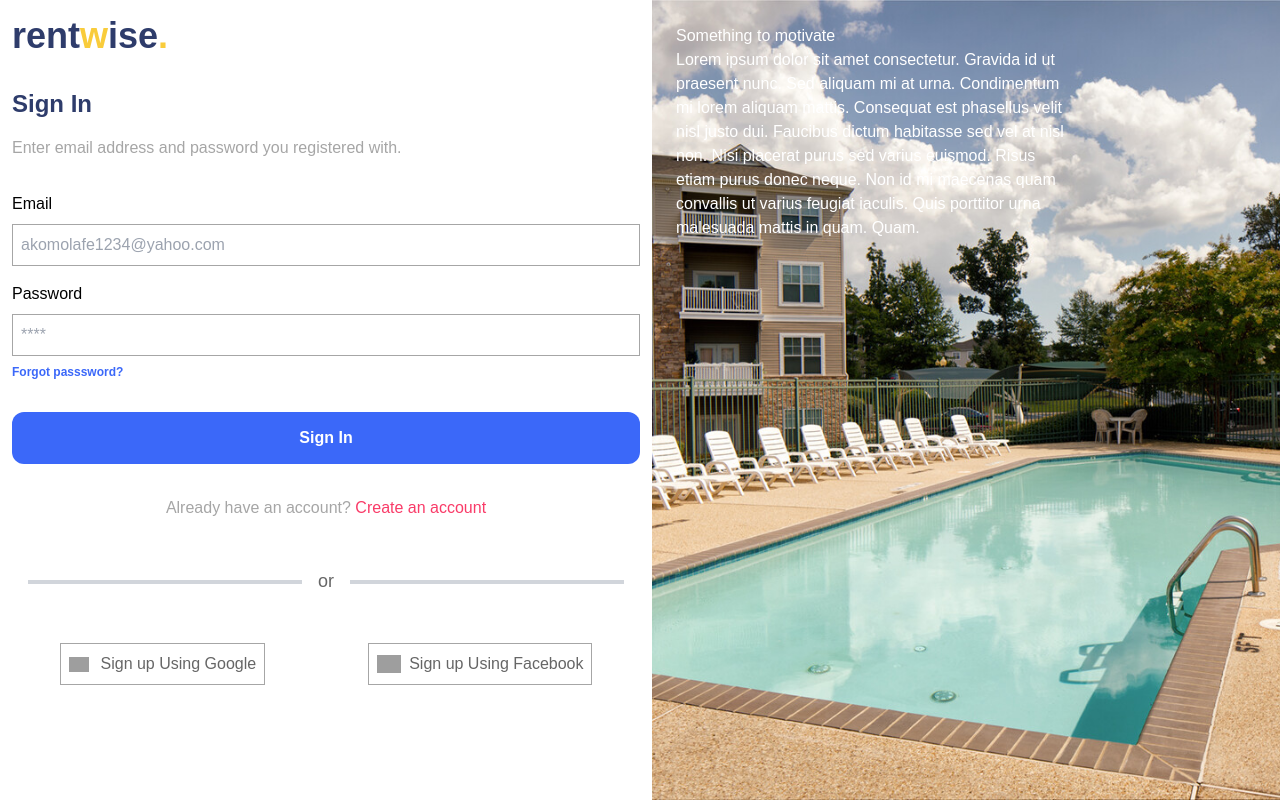
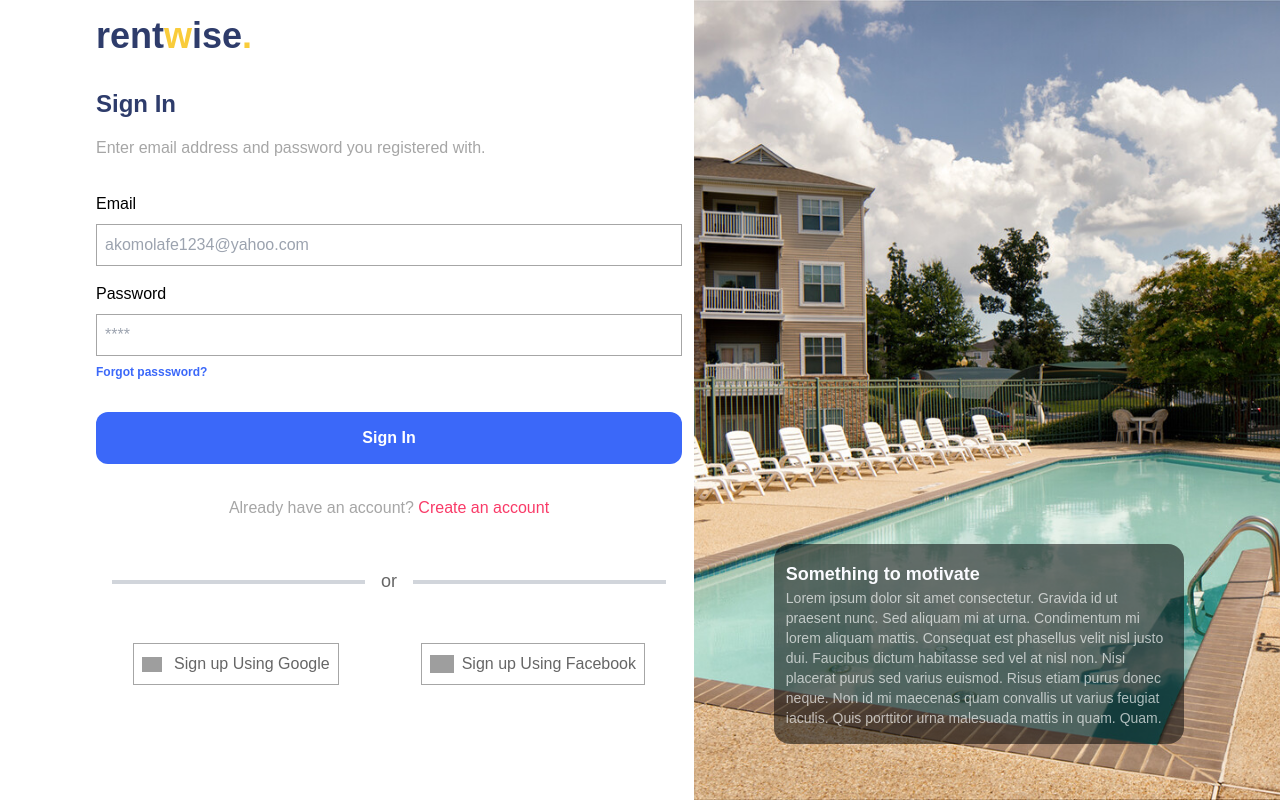
Before and after one commit to Obadea/rentwise, a React (Create React App) app: page /signin in a window 1280 px wide. Built offline with nearby package versions, Linux system fonts and the light colour scheme; grey boxes are pictures that could not be loaded; a web font is replaced by a local one.

Commit message:
minor change

```diff
--- a/src/pages/signinpage/SignInPage.jsx
+++ b/src/pages/signinpage/SignInPage.jsx
@@ -4,7 +4,7 @@ import Logo from "../../components/Logo";
 function SignInPage() {
   return (
     <div className="flex flex-col lg:flex-row h-screen min-h-[500px]  ">
-      <div className="flex-1 my-4 mx-auto px-3">
+      <div className="flex-1 my-4 mx-auto px-3 lg:pl-24 ">
         <div className="flex justify-between ">
           <Logo />
           <button className="font-bold text-sm text-customSearchblue lg:hidden">
@@ -89,14 +89,13 @@ function SignInPage() {
           backgroundPosition: "center",
           backgroundRepeat: "no-repeat",
         }}
-        className="hidden lg:block flex-1 relative"
+        className="hidden lg:block flex-1 relative h-full "
       >
-        <div
-          className="absolute w-[70%] rounded-2xl p-6 gap-4 text-white bg-[#00000087];
-"
-        >
-          <h4>Something to motivate</h4>
-          <p>
+        <div className="absolute w-[70%] rounded-2xl py-4 px-3 gap-4 bottom-14 right-24 bg-[#00000087]">
+          <h4 className="text-textcolor font-bold text-lg">
+            Something to motivate
+          </h4>
+          <p className="font-medium text-sm text-[#FFFFFFA8]">
             Lorem ipsum dolor sit amet consectetur. Gravida id ut praesent nunc.
             Sed aliquam mi at urna. Condimentum mi lorem aliquam mattis.
             Consequat est phasellus velit nisl justo dui. Faucibus dictum
```
